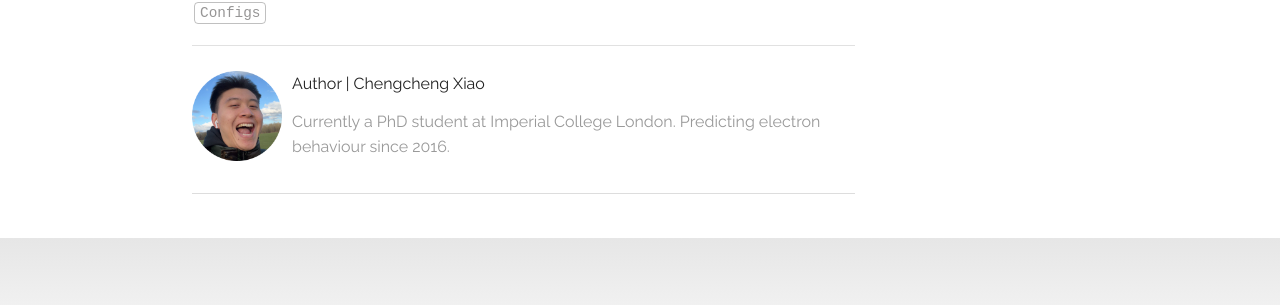
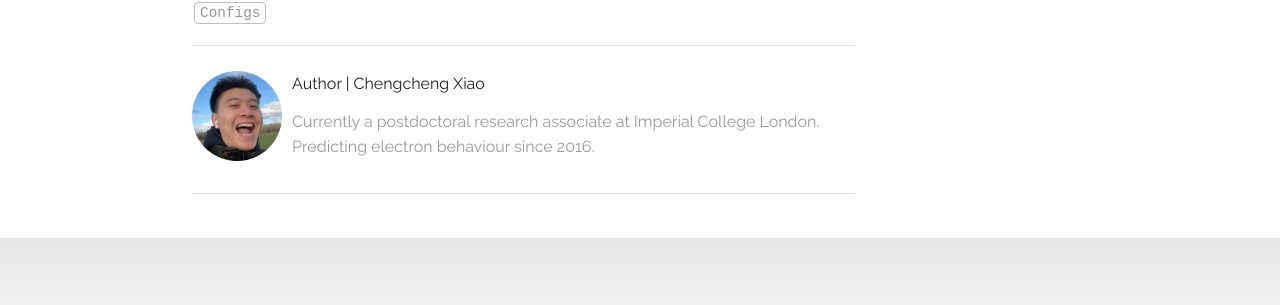
Before and after one commit to Chengcheng-Xiao/Chengcheng-Xiao.github.io, a Jekyll site: the page built from archive.html, in a window 1280 px wide. Shown: the part 1774-2079 px from the top of the page. Built offline with Jekyll 4.4.1, drawn with Linux system fonts in a browser that asks for light colours; nearby versions of some CDN libraries.

Commit message:
Update author.html.

```diff
--- a/_includes/author.html
+++ b/_includes/author.html
@@ -3,7 +3,7 @@
   <div class="authorinfo box">
     <p>Author | Chengcheng Xiao</p>
     <p class="bio">
-      Currently a PhD student at Imperial College London. Predicting electron behaviour since 2016.
+      Currently a postdoctoral research associate at Imperial College London. Predicting electron behaviour since 2016.
     </p>
   </div>
 </section>
```
